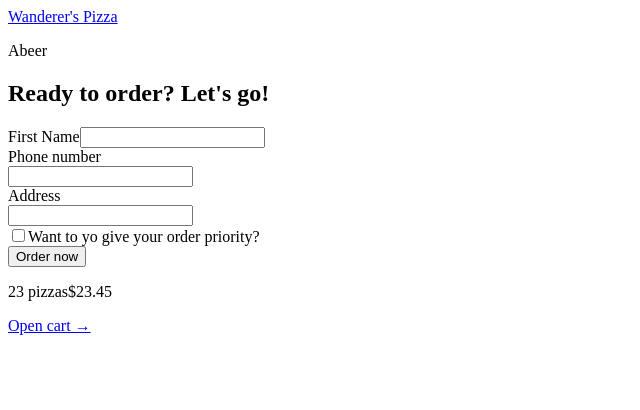
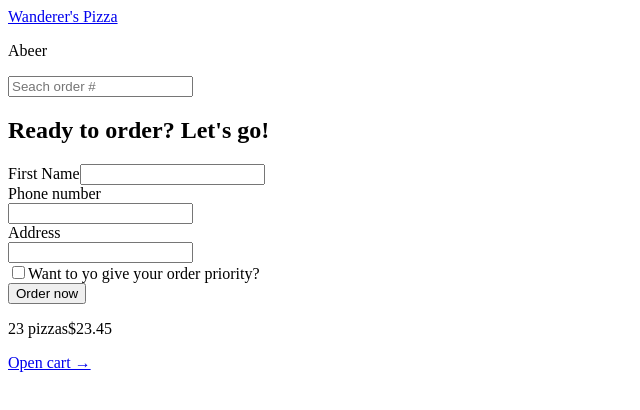
Before and after one commit to naimulabeer/fast-react-pizza-vite, a React (Vite) app: page /order/new in a window 1280 px wide. Shown: the top 410 px of the page, without its empty margins (0-640 px from the left). Built offline with nearby package versions, Linux system fonts and the light colour scheme.

Commit message:
writing data with react router function

```diff
--- a/src/App.jsx
+++ b/src/App.jsx
@@ -2,8 +2,10 @@
 import Home from "./ui/Home";
 import Menu, { loader as menuLoader } from "./features/menu/Menu";
 import Cart from "./features/cart/Cart";
-import Order from "./features/order/Order";
-import CreateOrder from "./features/order/CreateOrder";
+import Order, { loader as orderLoader } from "./features/order/Order";
+import CreateOrder, {
+  action as createOrderAction,
+} from "./features/order/CreateOrder";
 import AppLayout from "./ui/AppLayout";
 import Error from "./ui/Error";
 
@@ -24,8 +26,17 @@
         errorElement: <Error />,
       },
       { path: "/cart", element: <Cart /> },
-      { path: "/order/new", element: <CreateOrder /> },
-      { path: "order/:orderId", element: <Order /> },
+      {
+        path: "/order/new",
+        element: <CreateOrder />,
+        action: createOrderAction,
+      },
+      {
+        path: "order/:orderId",
+        element: <Order />,
+        loader: orderLoader,
+        errorElement: <Error />,
+      },
     ],
   },
 ]);
--- a/src/features/order/CreateOrder.jsx
+++ b/src/features/order/CreateOrder.jsx
@@ -1,4 +1,6 @@
 import { useState } from "react";
+import { Form, redirect } from "react-router-dom";
+import { createOrder } from "../../services/apiRestaurant";
 
 // https://uibakery.io/regex-library/phone-number
 const isValidPhone = (str) =>
@@ -38,7 +40,8 @@
     <div>
       <h2>Ready to order? Let's go!</h2>
 
-      <form>
+      {/* <Form method="POST" action="/order/new"> */}
+      <Form method="POST">
         <div>
           <label>First Name</label>
           <input type="text" name="customer" required />
@@ -70,11 +73,29 @@
         </div>
 
         <div>
+          <input type="hidden" name="cart" value={JSON.stringify(cart)} />
           <button>Order now</button>
         </div>
-      </form>
+      </Form>
     </div>
   );
 }
 
+export async function action({ request }) {
+  const formData = await request.formData();
+  const data = Object.fromEntries(formData);
+
+  console.log(data);
+
+  const order = {
+    ...data,
+    cart: JSON.parse(data.cart),
+    priority: data.priority === "on",
+  };
+
+  const newOrder = await createOrder(order);
+
+  return redirect(`/order/${newOrder.id}`);
+}
+
 export default CreateOrder;
--- a/src/features/order/Order.jsx
+++ b/src/features/order/Order.jsx
@@ -1,47 +1,16 @@
 // Test ID: IIDSAT
 
+import { useLoaderData } from "react-router-dom";
+import { getOrder } from "../../services/apiRestaurant";
 import {
   calcMinutesLeft,
   formatCurrency,
   formatDate,
 } from "../../utils/helpers";
 
-const order = {
-  id: "ABCDEF",
-  customer: "Jonas",
-  phone: "123456789",
-  address: "Arroios, Lisbon , Portugal",
-  priority: true,
-  estimatedDelivery: "2027-04-25T10:00:00",
-  cart: [
-    {
-      pizzaId: 7,
-      name: "Napoli",
-      quantity: 3,
-      unitPrice: 16,
-      totalPrice: 48,
-    },
-    {
-      pizzaId: 5,
-      name: "Diavola",
-      quantity: 2,
-      unitPrice: 16,
-      totalPrice: 32,
-    },
-    {
-      pizzaId: 3,
-      name: "Romana",
-      quantity: 1,
-      unitPrice: 15,
-      totalPrice: 15,
-    },
-  ],
-  position: "-9.000,38.000",
-  orderPrice: 95,
-  priorityPrice: 19,
-};
+function Order() {
+  const order = useLoaderData();
 
-function Order() {
   // Everyone can search for all orders, so for privacy reasons we're gonna gonna exclude names or address, these are only for the restaurant staff
   const {
     id,
@@ -83,4 +52,9 @@
   );
 }
 
+export async function loader({ params }) {
+  const order = await getOrder(params.orderId);
+  return order;
+}
+
 export default Order;
--- /dev/null
+++ b/src/features/order/SearchOrder.jsx
@@ -0,0 +1,26 @@
+import { useState } from "react";
+import { useNavigate } from "react-router-dom";
+
+function SearchOrder() {
+  const [query, setQuery] = useState("");
+  const navigate = useNavigate();
+
+  function handleSubmit(e) {
+    e.preventDefault();
+    if (!query) return;
+    navigate(`/order/${query}`);
+    setQuery("");
+  }
+
+  return (
+    <form onSubmit={handleSubmit}>
+      <input
+        placeholder="Seach order #"
+        value={query}
+        onChange={(e) => setQuery(e.target.value)}
+      />
+    </form>
+  );
+}
+
+export default SearchOrder;
--- a/src/ui/Header.jsx
+++ b/src/ui/Header.jsx
@@ -1,4 +1,5 @@
 import { Link } from "react-router-dom";
+import SearchOrder from "../features/order/SearchOrder";
 
 function Header() {
   return (
@@ -6,6 +7,8 @@
       <Link to="/">Wanderer's Pizza</Link>
 
       <p>Abeer</p>
+
+      <SearchOrder />
     </header>
   );
 }
```
